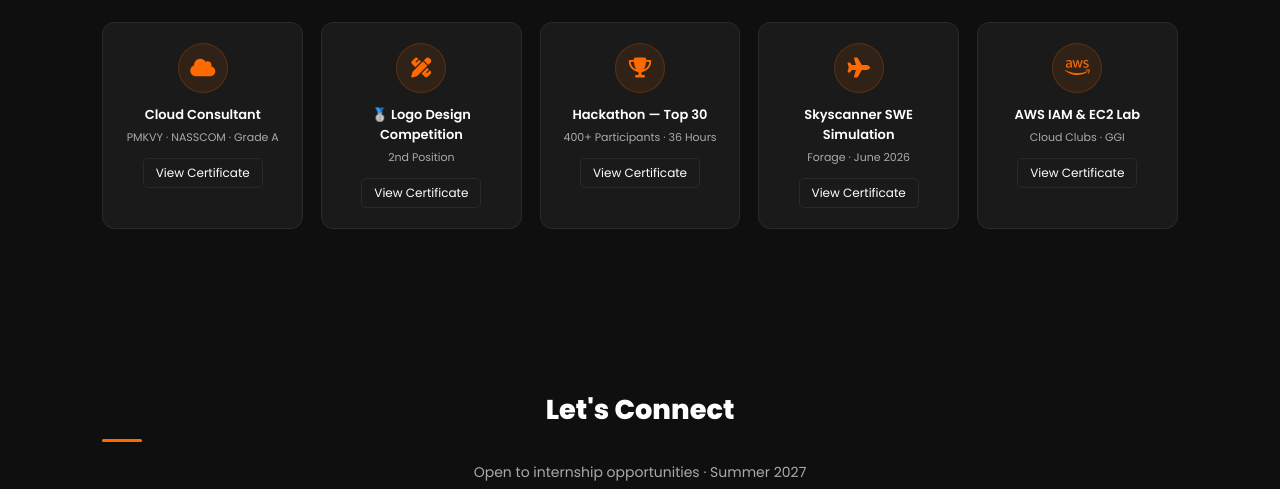
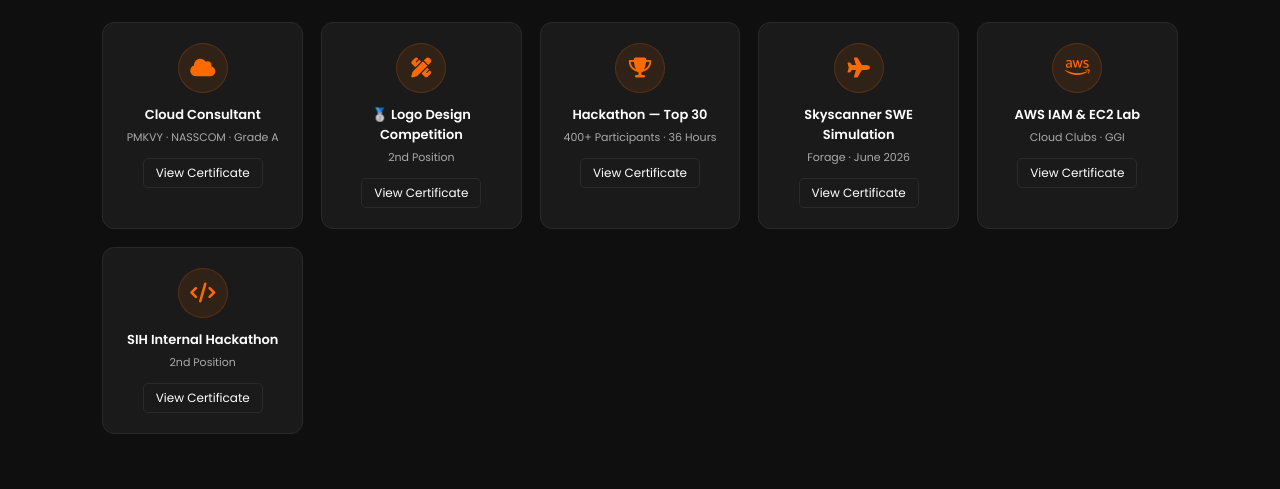
Before and after one commit to chiranjeev2/portfolio, a plain HTML site: page index.html in a window 1280 px wide. Shown: the part 3244-3733 px from the top of the page. Drawn offline with Linux system fonts and the light colour scheme.

Commit message:
new acievement

```diff
--- a/index.html
+++ b/index.html
@@ -252,6 +252,12 @@
       <span class="cert-issuer">Cloud Clubs · GGI</span>
       <a href="images/cert5.jpg" class="cert-link">View Certificate</a>
     </div>
+    <div class="certificate-card">
+      <div class="cert-icon"><i class="fas fa-code"></i></div>
+      <p>SIH Internal Hackathon</p>
+      <span class="cert-issuer">2nd Position</span>
+      <a href="images/cert6.jpg" class="cert-link">View Certificate</a>
+    </div>
   </div>
 </section>
 
```
Also changed, not shown: images/cert6.jpg (added).
